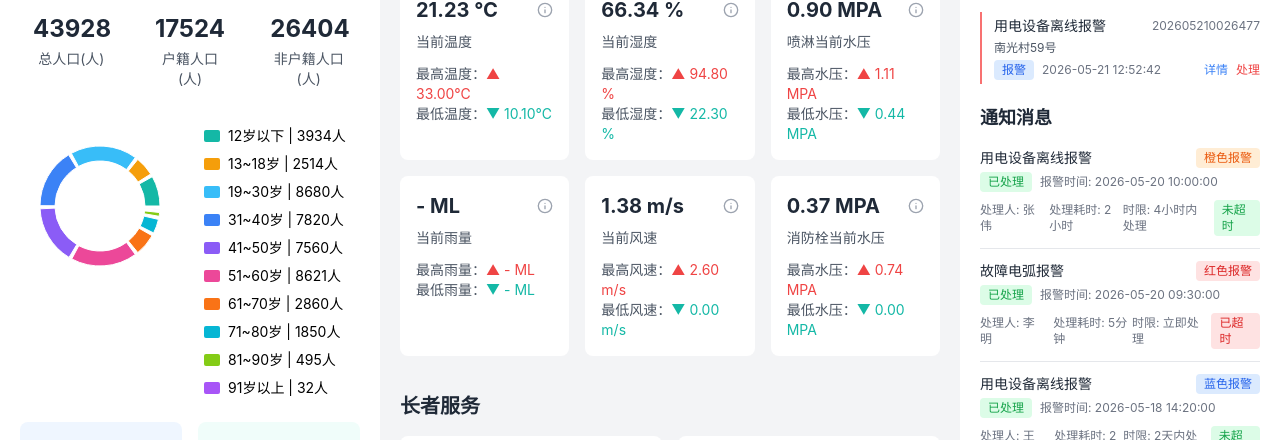
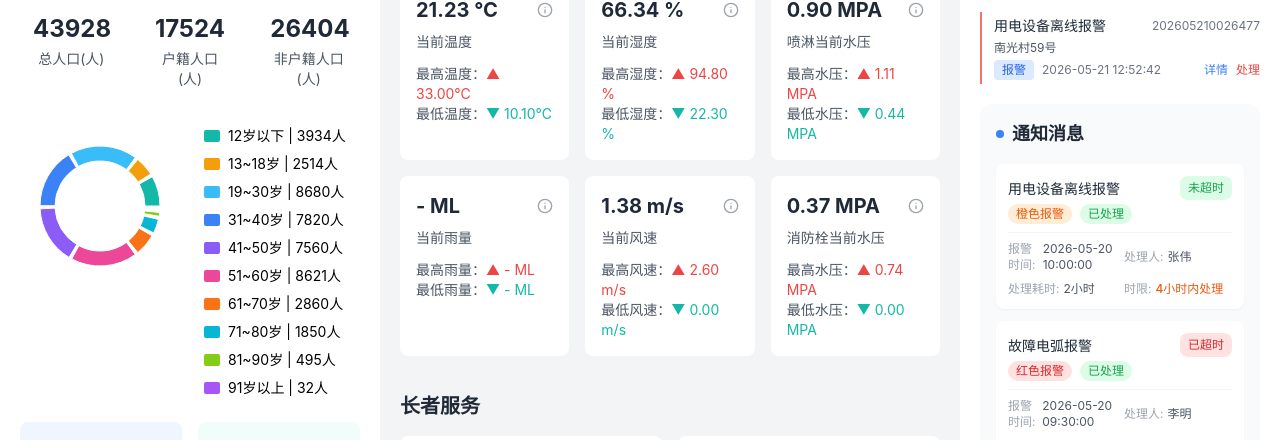
Before and after one commit to jeremyli1990228/nanguang-community-platform, a React (Vite) app: page /dashboard in a window 1280 px wide. Shown: the part 360-800 px from the top of the page. Built offline with nearby package versions, Linux system fonts and the light colour scheme.

Commit message:
优化通知消息区域布局：1. 添加卡片式设计 2. 使用圆角和阴影效果 3. 优化内部网格布局 4. 添加悬停动画效果 5. 增强视觉层次

```diff
--- a/src/pages/Dashboard.tsx
+++ b/src/pages/Dashboard.tsx
@@ -700,35 +700,50 @@ const Dashboard: React.FC = () => {
         </div>
 
         {/* 通知消息 */}
-        <div>
-          <h2 className="text-lg font-bold text-gray-800 mb-4">通知消息</h2>
+        <div className="bg-gray-50 rounded-xl p-4">
+          <h2 className="text-lg font-bold text-gray-800 mb-4 flex items-center gap-2">
+            <div className="w-2 h-2 bg-blue-500 rounded-full"></div>
+            通知消息
+          </h2>
           <div className="space-y-3">
             {noticeMessages.map((msg) => {
               const config = alarmLevelConfig[msg.level as keyof typeof alarmLevelConfig];
               const timeoutResult = checkTimeout(msg.level, msg.alarmTime, msg.processTime);
 
               return (
-                <div key={msg.id} className="border-b pb-3">
-                  <div className="flex items-center justify-between mb-1">
-                    <span className="text-sm text-gray-800">{msg.type}</span>
-                    <span className={`px-2 py-0.5 ${config?.bgColor || 'bg-gray-100'} ${config?.textColor || 'text-gray-600'} text-xs rounded`}>
-                      {config?.name || '未知'}
+                <div key={msg.id} className="bg-white rounded-lg p-3 shadow-sm hover:shadow-md transition-shadow">
+                  <div className="flex items-start justify-between mb-2">
+                    <div>
+                      <span className="text-sm font-medium text-gray-800">{msg.type}</span>
+                      <div className="flex items-center gap-2 mt-1">
+                        <span className={`px-2 py-0.5 ${config?.bgColor || 'bg-gray-100'} ${config?.textColor || 'text-gray-600'} text-xs rounded-full font-medium`}>
+                          {config?.name || '未知'}
+                        </span>
+                        <span className="px-2 py-0.5 bg-green-100 text-green-600 text-xs rounded-full">已处理</span>
+                      </div>
+                    </div>
+                    <span className={`px-2 py-1 rounded-lg text-xs font-medium ${timeoutResult.timeout ? 'bg-red-100 text-red-600' : 'bg-green-100 text-green-600'}`}>
+                      {timeoutResult.status}
                     </span>
                   </div>
-                  <div className="flex items-center gap-2 mb-2">
-                    <span className="px-2 py-0.5 bg-green-100 text-green-600 text-xs rounded">已处理</span>
-                    <span className="text-xs text-gray-500">报警时间: {msg.alarmTime}</span>
-                  </div>
-                  <div className="flex items-center justify-between text-xs">
-                    <div className="flex items-center gap-3">
-                      <span className="text-gray-500">处理人: {msg.processPerson}</span>
-                      <span className="text-gray-500">处理耗时: {timeoutResult.duration}</span>
-                    </div>
-                    <div className="flex items-center gap-2">
-                      <span className="text-gray-500">时限: {config?.label || '-'}</span>
-                      <span className={`px-2 py-0.5 rounded text-xs ${timeoutResult.timeout ? 'bg-red-100 text-red-600' : 'bg-green-100 text-green-600'}`}>
-                        {timeoutResult.status}
-                      </span>
+                  <div className="border-t border-gray-100 pt-2 mt-2">
+                    <div className="grid grid-cols-2 gap-2 text-xs">
+                      <div className="flex items-center gap-1">
+                        <span className="text-gray-400">报警时间:</span>
+                        <span className="text-gray-600">{msg.alarmTime}</span>
+                      </div>
+                      <div className="flex items-center gap-1">
+                        <span className="text-gray-400">处理人:</span>
+                        <span className="text-gray-600">{msg.processPerson}</span>
+                      </div>
+                      <div className="flex items-center gap-1">
+                        <span className="text-gray-400">处理耗时:</span>
+                        <span className="text-gray-600">{timeoutResult.duration}</span>
+                      </div>
+                      <div className="flex items-center gap-1">
+                        <span className="text-gray-400">时限:</span>
+                        <span className={`${config?.textColor || 'text-gray-600'} font-medium`}>{config?.label || '-'}</span>
+                      </div>
                     </div>
                   </div>
                 </div>
```
